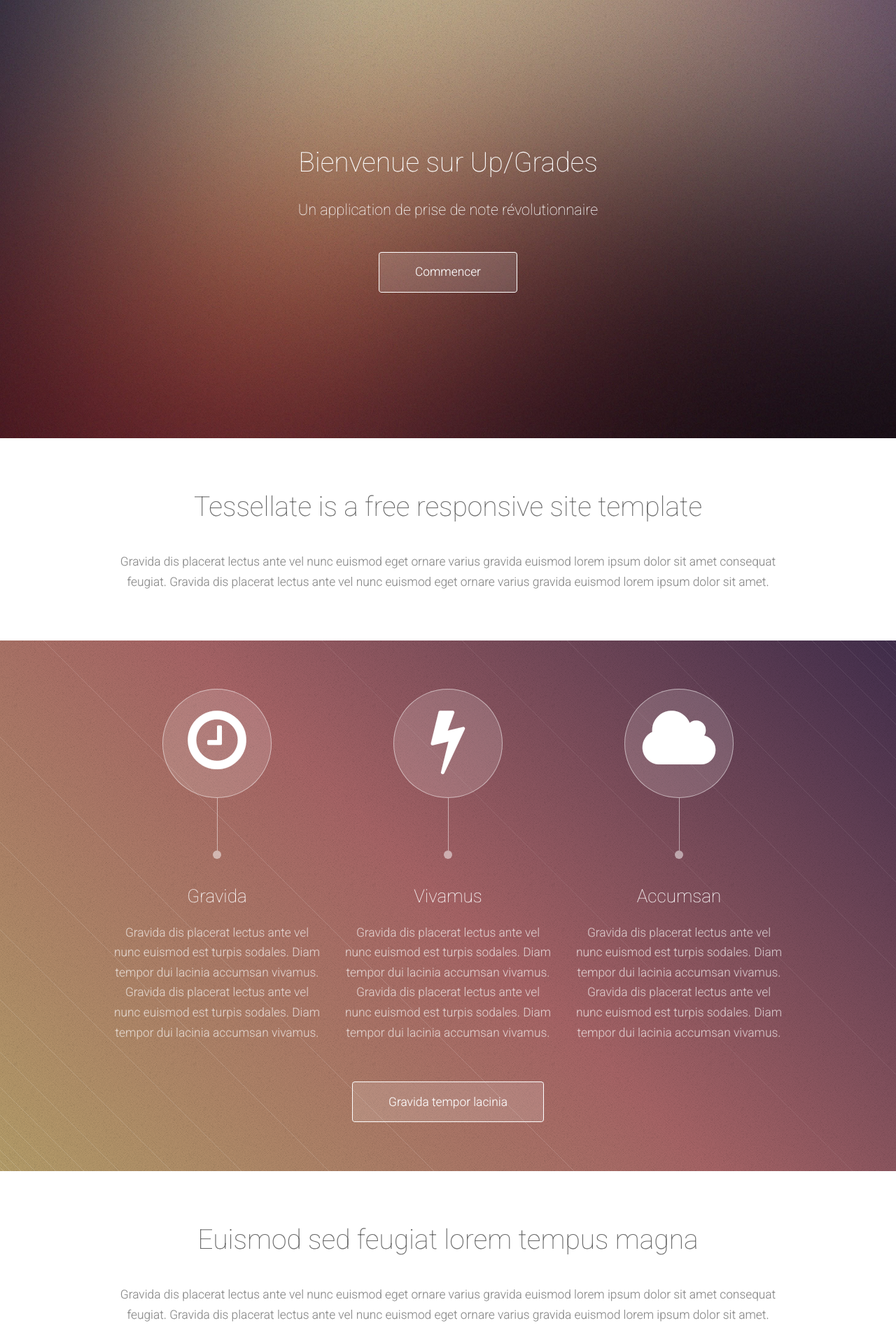
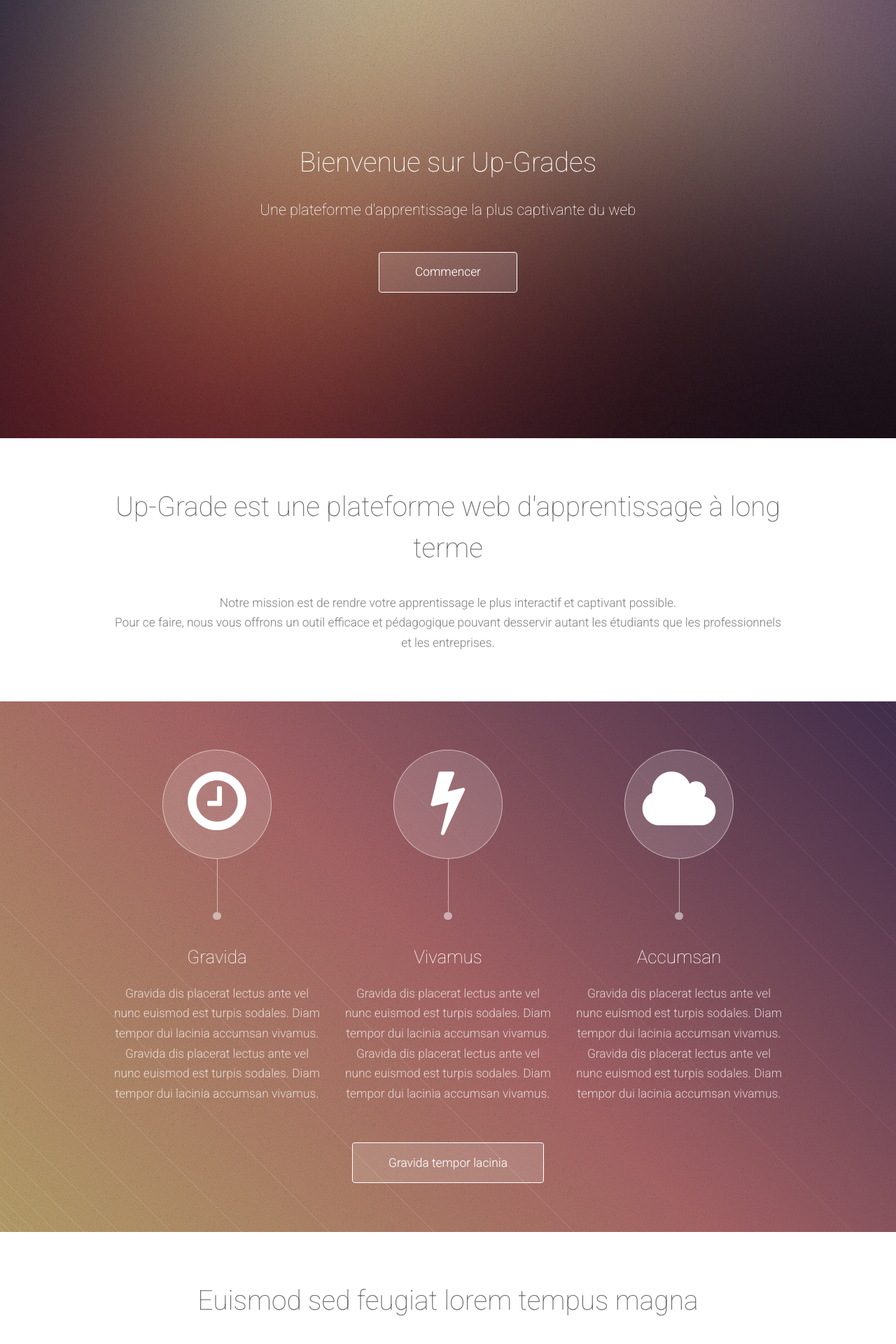
Before and after one commit to doodlegoo/up-grades, a PHP site: page / in a window 1280 px wide. Shown: the top 1920 px of the page at 70% size. Run offline with PHP 8.4, Linux system fonts and the light colour scheme.

Commit message:
modification 2e div

```diff
--- a/index.php
+++ b/index.php
@@ -6,7 +6,7 @@
 -->
 <html>
 	<head>
-		<title>Up/Grades </title>
+		<title>Up-Grades </title>
 		<meta http-equiv="content-type" content="text/html; charset=utf-8" />
 		<meta name="description" content="" />
 		<meta name="keywords" content="" />
@@ -28,8 +28,8 @@
 		<!-- Header -->
 			<section id="header" class="dark">
 				<header>
-					<h1>Bienvenue sur Up/Grades</h1>
-					<p>Un application de prise de note révolutionnaire </p>
+					<h1>Bienvenue sur Up-Grades</h1>
+					<p>Une plateforme d'apprentissage la plus captivante du web</p>
 				</header>
 				<footer>
 					<a href="#first" class="button scrolly">Commencer</a>
@@ -40,9 +40,9 @@
 			<section id="first" class="main">
 				<header>
 					<div class="container">
-						<h2>Tessellate is a free responsive site template</h2>
-						<p>Gravida dis placerat lectus ante vel nunc euismod eget ornare varius gravida euismod lorem ipsum dolor sit amet consequat<br />
-						feugiat. Gravida dis placerat lectus ante vel nunc euismod eget ornare varius gravida euismod lorem ipsum dolor sit amet.</p>
+						<h2>Up-Grade est une plateforme web d'apprentissage à long terme</h2>
+						<p>Notre mission est de rendre votre apprentissage le plus interactif et captivant possible.<br />
+						Pour ce faire, nous vous offrons un outil efficace et pédagogique pouvant desservir autant les étudiants que les professionnels et les entreprises.</p>
 					</div>
 				</header>
 				<div class="content dark style1 featured">
```
